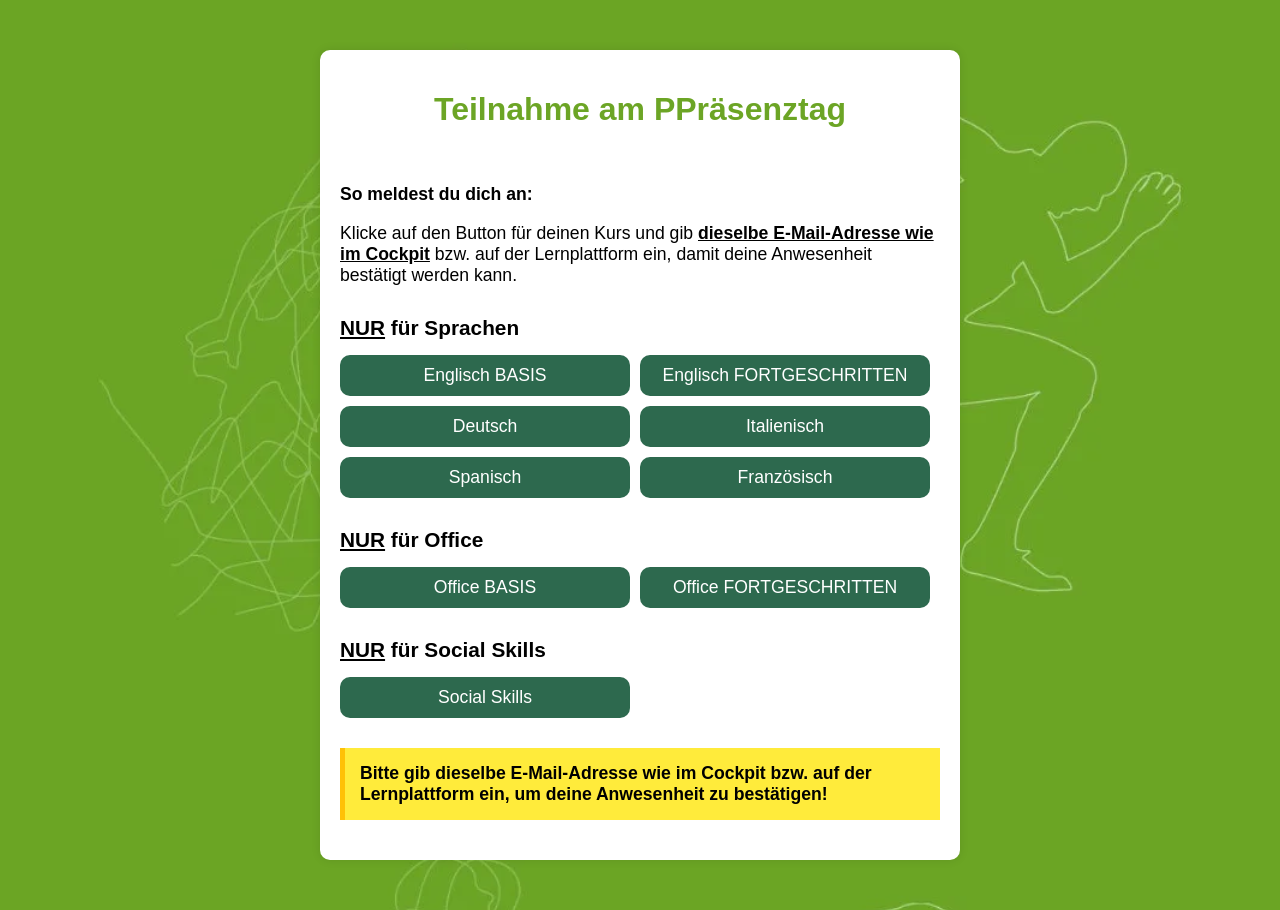
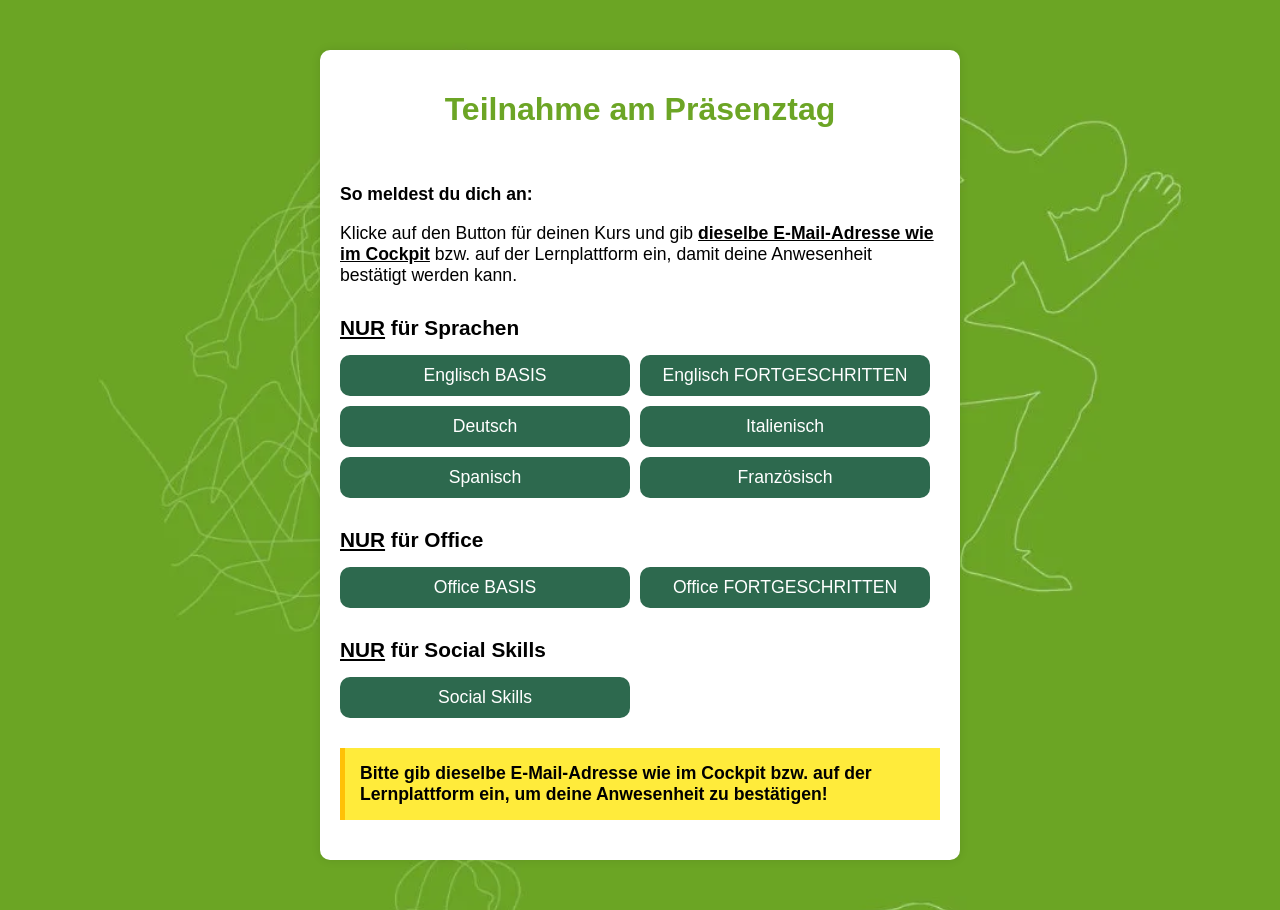
Before and after one commit to dev-stz/rossi.praesenztag, a plain HTML site: page index.html in a window 1280 px wide. Drawn offline with Linux system fonts and the light colour scheme.

Commit message:
Revert "Update index.html via UI"
This reverts commit cec3f27a6e43984299245dceb6dfca1c1efa1edb.

```diff
--- a/index.html
+++ b/index.html
@@ -80,7 +80,7 @@
 </head>
 <body>
     <div class="container">
-        <h1>Teilnahme am PPräsenztag</h1>
+        <h1>Teilnahme am Präsenztag</h1>
         <br>
 
         <div class="instructions">
```
